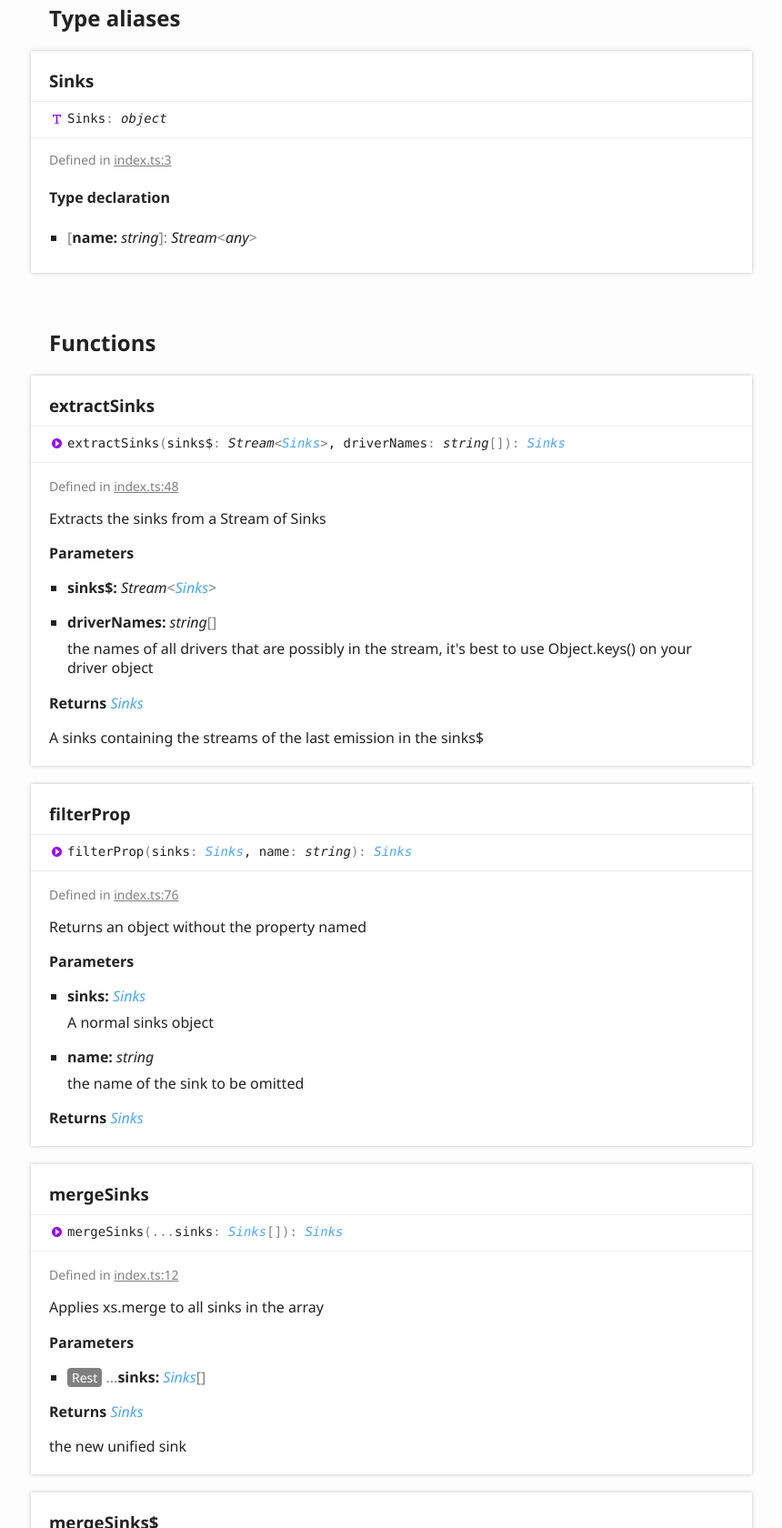
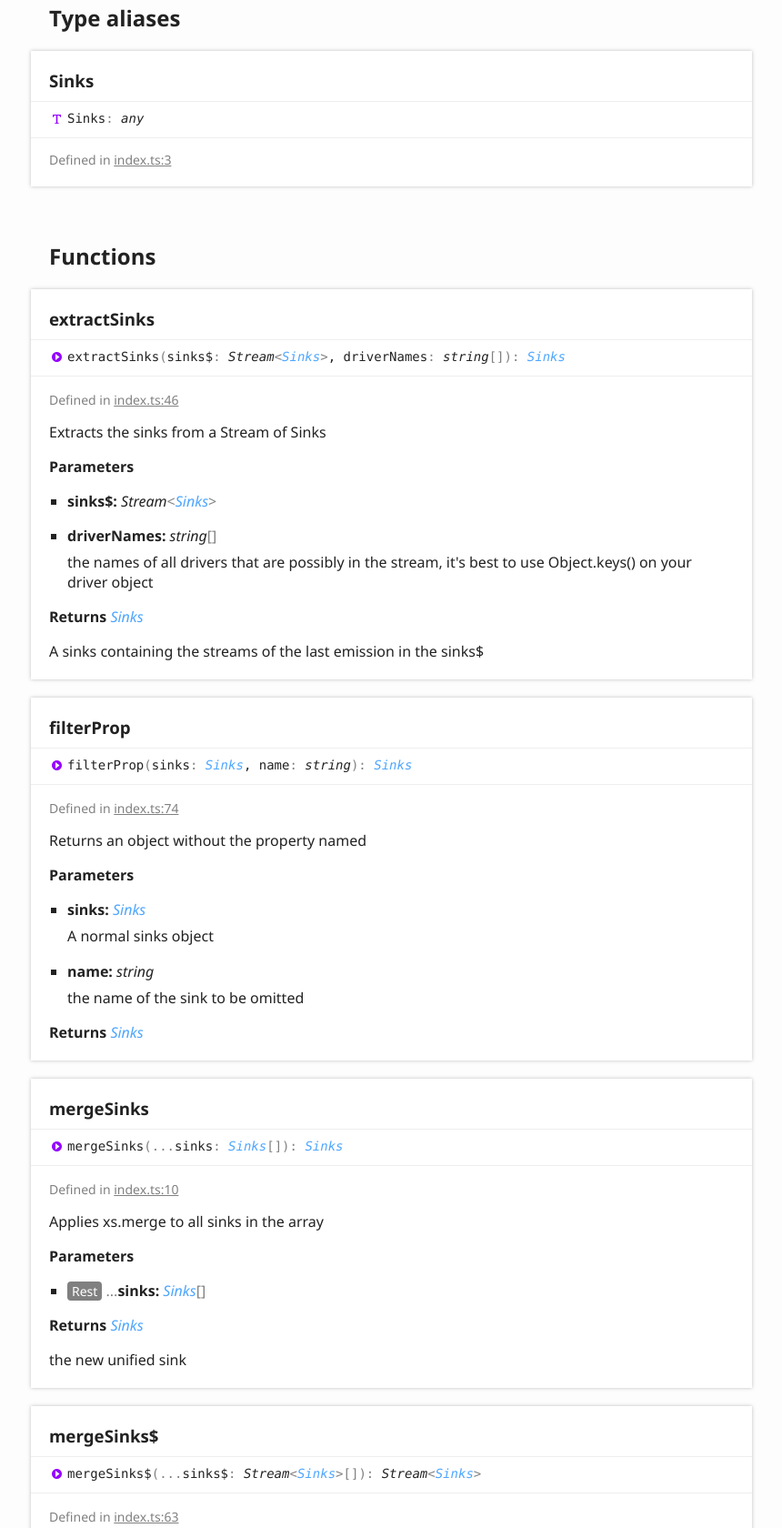
Before and after one commit to cyclejs-community/cyclejs-utils, a website: page docs/modules/_index_.html in a window 1280 px wide. Shown: the part 537-2217 px from the top of the page at 91% size, without its empty margins (6-866 px from the left). Drawn offline with Linux system fonts and the light colour scheme.

Commit message:
removed Sink type, caused problems

```diff
--- a/docs/assets/js/search.js
+++ b/docs/assets/js/search.js
@@ -1 +1 @@
-var typedoc = typedoc || {};typedoc.search = typedoc.search || {};typedoc.search.data = {"kinds":{"1":"External module","64":"Function","65536":"Type literal","4194304":"Type alias"},"rows":[{"id":0,"kind":1,"name":"\"index\"","url":"modules/_index_.html","classes":"tsd-kind-external-module"},{"id":1,"kind":4194304,"name":"Sinks","url":"modules/_index_.html#sinks","classes":"tsd-kind-type-alias tsd-parent-kind-external-module","parent":"\"index\""},{"id":2,"kind":65536,"name":"__type","url":"modules/_index_.html#sinks.__type","classes":"tsd-kind-type-literal tsd-parent-kind-type-alias tsd-is-not-exported","parent":"\"index\".Sinks"},{"id":3,"kind":64,"name":"mergeSinks","url":"modules/_index_.html#mergesinks","classes":"tsd-kind-function tsd-parent-kind-external-module","parent":"\"index\""},{"id":4,"kind":64,"name":"extractSinks","url":"modules/_index_.html#extractsinks","classes":"tsd-kind-function tsd-parent-kind-external-module","parent":"\"index\""},{"id":5,"kind":64,"name":"mergeSinks$","url":"modules/_index_.html#mergesinks_","classes":"tsd-kind-function tsd-parent-kind-external-module","parent":"\"index\""},{"id":6,"kind":64,"name":"filterProp","url":"modules/_index_.html#filterprop","classes":"tsd-kind-function tsd-parent-kind-external-module","parent":"\"index\""}]};
+var typedoc = typedoc || {};typedoc.search = typedoc.search || {};typedoc.search.data = {"kinds":{"1":"External module","64":"Function","4194304":"Type alias"},"rows":[{"id":0,"kind":1,"name":"\"index\"","url":"modules/_index_.html","classes":"tsd-kind-external-module"},{"id":1,"kind":4194304,"name":"Sinks","url":"modules/_index_.html#sinks","classes":"tsd-kind-type-alias tsd-parent-kind-external-module","parent":"\"index\""},{"id":2,"kind":64,"name":"mergeSinks","url":"modules/_index_.html#mergesinks","classes":"tsd-kind-function tsd-parent-kind-external-module","parent":"\"index\""},{"id":3,"kind":64,"name":"extractSinks","url":"modules/_index_.html#extractsinks","classes":"tsd-kind-function tsd-parent-kind-external-module","parent":"\"index\""},{"id":4,"kind":64,"name":"mergeSinks$","url":"modules/_index_.html#mergesinks_","classes":"tsd-kind-function tsd-parent-kind-external-module","parent":"\"index\""},{"id":5,"kind":64,"name":"filterProp","url":"modules/_index_.html#filterprop","classes":"tsd-kind-function tsd-parent-kind-external-module","parent":"\"index\""}]};
--- a/docs/modules/_index_.html
+++ b/docs/modules/_index_.html
@@ -93,20 +93,12 @@
 				<section class="tsd-panel tsd-member tsd-kind-type-alias tsd-parent-kind-external-module">
 					<a name="sinks" class="tsd-anchor"></a>
 					<h3>Sinks</h3>
-					<div class="tsd-signature tsd-kind-icon">Sinks<span class="tsd-signature-symbol">:</span> <span class="tsd-signature-type">object</span></div>
+					<div class="tsd-signature tsd-kind-icon">Sinks<span class="tsd-signature-symbol">:</span> <span class="tsd-signature-type">any</span></div>
 					<aside class="tsd-sources">
 						<ul>
-							<li>Defined in <a href="https://github.com/cyclejs-community/cyclejs-util/blob/d61a3d9/src/index.ts#L3">index.ts:3</a></li>
+							<li>Defined in <a href="https://github.com/cyclejs-community/cyclejs-util/blob/ec380c5/src/index.ts#L3">index.ts:3</a></li>
 						</ul>
 					</aside>
-					<div class="tsd-type-declaration">
-						<h4>Type declaration</h4>
-						<ul class="tsd-parameters">
-							<li class="tsd-parameter-index-signature">
-								<h5><span class="tsd-signature-symbol">[</span>name: <span class="tsd-signature-type">string</span><span class="tsd-signature-symbol">]: </span><span class="tsd-signature-type">Stream</span><span class="tsd-signature-symbol">&lt;</span><span class="tsd-signature-type">any</span><span class="tsd-signature-symbol">&gt;</span></h5>
-							</li>
-						</ul>
-					</div>
 				</section>
 			</section>
 			<section class="tsd-panel-group tsd-member-group ">
@@ -121,7 +113,7 @@
 						<li class="tsd-description">
 							<aside class="tsd-sources">
 								<ul>
-									<li>Defined in <a href="https://github.com/cyclejs-community/cyclejs-util/blob/d61a3d9/src/index.ts#L48">index.ts:48</a></li>
+									<li>Defined in <a href="https://github.com/cyclejs-community/cyclejs-util/blob/ec380c5/src/index.ts#L46">index.ts:46</a></li>
 								</ul>
 							</aside>
 							<div class="tsd-comment tsd-typography">
@@ -156,7 +148,7 @@
 						<li class="tsd-description">
 							<aside class="tsd-sources">
 								<ul>
-									<li>Defined in <a href="https://github.com/cyclejs-community/cyclejs-util/blob/d61a3d9/src/index.ts#L76">index.ts:76</a></li>
+									<li>Defined in <a href="https://github.com/cyclejs-community/cyclejs-util/blob/ec380c5/src/index.ts#L74">index.ts:74</a></li>
 								</ul>
 							</aside>
 							<div class="tsd-comment tsd-typography">
@@ -193,7 +185,7 @@
 						<li class="tsd-description">
 							<aside class="tsd-sources">
 								<ul>
-									<li>Defined in <a href="https://github.com/cyclejs-community/cyclejs-util/blob/d61a3d9/src/index.ts#L12">index.ts:12</a></li>
+									<li>Defined in <a href="https://github.com/cyclejs-community/cyclejs-util/blob/ec380c5/src/index.ts#L10">index.ts:10</a></li>
 								</ul>
 							</aside>
 							<div class="tsd-comment tsd-typography">
@@ -222,7 +214,7 @@
 						<li class="tsd-description">
 							<aside class="tsd-sources">
 								<ul>
-									<li>Defined in <a href="https://github.com/cyclejs-community/cyclejs-util/blob/d61a3d9/src/index.ts#L65">index.ts:65</a></li>
+									<li>Defined in <a href="https://github.com/cyclejs-community/cyclejs-util/blob/ec380c5/src/index.ts#L63">index.ts:63</a></li>
 								</ul>
 							</aside>
 							<div class="tsd-comment tsd-typography">
--- a/package.json
+++ b/package.json
@@ -1,6 +1,6 @@
 {
   "name": "cyclejs-utils",
-  "version": "1.0.2",
+  "version": "1.0.3",
   "description": "A few utility functions for dealing with merging of sinks",
   "main": "lib/index.js",
   "typings": "lib/index.d.ts",
@@ -20,7 +20,7 @@
     "typedoc": "^0.5.5",
     "typescript": "^2.1.5"
   },
-  "dependencies": {
-    "xstream": "^9.3.0"
+  "peerDependencies": {
+    "xstream": "*"
   }
 }
--- a/src/index.ts
+++ b/src/index.ts
@@ -1,8 +1,6 @@
 import xs, { Stream } from 'xstream';
 
-export type Sinks = {
-    [name : string]: Stream<any>
-};
+export type Sinks = any;
 
 /**
  * Applies xs.merge to all sinks in the array
```
